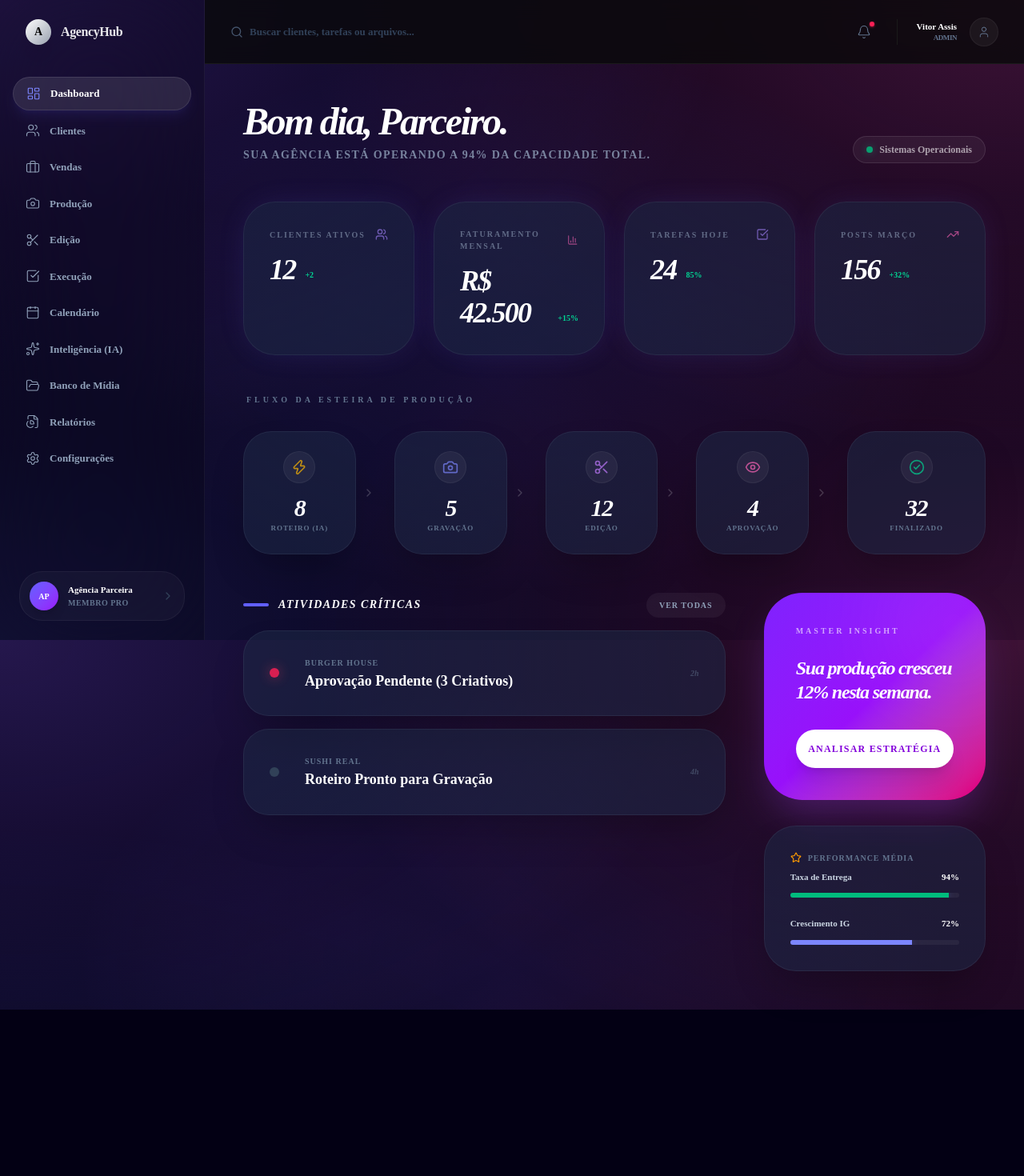
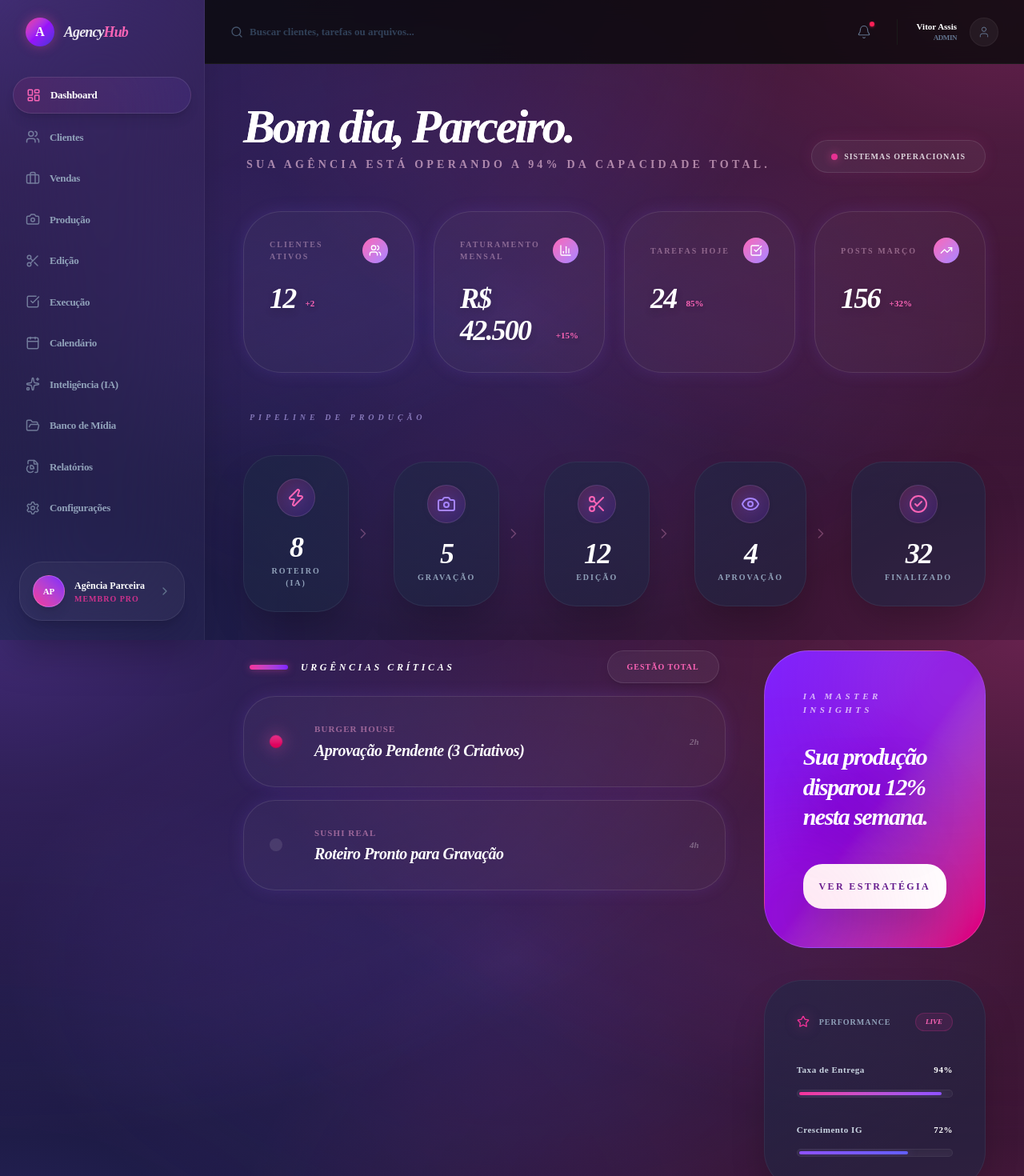
Before and after one commit to victordeassis6-creator/AGENCYHUB, a Next.js app: page / in a window 1280 px wide. Shown: the top 1470 px of the page at 80% size. Before the commit the page ends 1262 px from the top, so only its background shows below. Built offline with nearby package versions, Linux system fonts and the light colour scheme.

Commit message:
AgencyHub Visual Overhaul v3.3: Pink-Violet Luminous, Vibrant Mesh Gradients, and Lightened Dark Theme

```diff
--- a/app/globals.css
+++ b/app/globals.css
@@ -75,15 +75,19 @@
 
 @layer utilities {
   .glass {
-    @apply bg-white/[0.03] backdrop-blur-2xl border border-white/[0.06] shadow-2xl;
+    @apply bg-white/[0.04] backdrop-blur-3xl border border-white/[0.08] shadow-2xl;
+  }
+
+  .glass-glow {
+    @apply bg-white/[0.03] backdrop-blur-2xl border border-white/[0.1] shadow-[0_0_20px_rgba(139,92,246,0.15)] hover:shadow-[0_0_30px_rgba(236,72,153,0.2)] transition-all duration-500;
   }
 
   .glass-dark {
-    @apply bg-black/20 backdrop-blur-3xl border border-white/[0.03];
+    @apply bg-black/10 backdrop-blur-3xl border border-white/[0.03];
   }
 
   .glow-indigo {
-    @apply shadow-[0_0_40px_-10px_rgba(99,102,241,0.2)];
+    @apply shadow-[0_0_50px_-10px_rgba(139,92,246,0.3)];
   }
 
   .btn-lift {
@@ -92,13 +96,13 @@
 }
 
 body {
-  background-color: #030014;
+  background-color: #0c081a;
   background-image:
-    radial-gradient(at 0% 0%, rgba(139, 92, 246, 0.25) 0px, transparent 50%),
-    radial-gradient(at 100% 0%, rgba(236, 72, 153, 0.25) 0px, transparent 50%),
-    radial-gradient(at 50% 50%, rgba(139, 92, 246, 0.15) 0px, transparent 60%),
-    radial-gradient(at 100% 100%, rgba(236, 72, 153, 0.2) 0px, transparent 50%),
-    radial-gradient(at 0% 100%, rgba(99, 102, 241, 0.2) 0px, transparent 50%);
+    radial-gradient(at 0% 0%, rgba(139, 92, 246, 0.4) 0px, transparent 55%),
+    radial-gradient(at 100% 0%, rgba(236, 72, 153, 0.4) 0px, transparent 55%),
+    radial-gradient(at 50% 50%, rgba(139, 92, 246, 0.25) 0px, transparent 70%),
+    radial-gradient(at 100% 100%, rgba(236, 72, 153, 0.3) 0px, transparent 55%),
+    radial-gradient(at 0% 100%, rgba(99, 102, 241, 0.3) 0px, transparent 55%);
   background-attachment: fixed;
   color: #f8fafc;
   -webkit-font-smoothing: antialiased;
--- a/app/page.tsx
+++ b/app/page.tsx
@@ -10,18 +10,18 @@ import {
 
 export default function Dashboard() {
   const stats = [
-    { label: "Clientes Ativos", value: "12", icon: Users, trend: "+2", color: "text-violet-400" },
-    { label: "Faturamento Mensal", value: "R$ 42.500", icon: BarChart3, trend: "+15%", color: "text-pink-400" },
-    { label: "Tarefas Hoje", value: "24", icon: CheckSquare, trend: "85%", color: "text-violet-400" },
-    { label: "Posts Março", value: "156", icon: TrendingUp, trend: "+32%", color: "text-pink-400" },
+    { label: "Clientes Ativos", value: "12", icon: Users, trend: "+2", color: "from-pink-400 to-violet-400" },
+    { label: "Faturamento Mensal", value: "R$ 42.500", icon: BarChart3, trend: "+15%", color: "from-pink-400 to-violet-400" },
+    { label: "Tarefas Hoje", value: "24", icon: CheckSquare, trend: "85%", color: "from-pink-400 to-violet-400" },
+    { label: "Posts Março", value: "156", icon: TrendingUp, trend: "+32%", color: "from-pink-400 to-violet-400" },
   ]
 
   const pipelineStages = [
-    { label: "Roteiro (IA)", count: 8, icon: Zap, color: "text-amber-400" },
-    { label: "Gravação", count: 5, icon: Camera, color: "text-indigo-400" },
-    { label: "Edição", count: 12, icon: Scissors, color: "text-purple-400" },
-    { label: "Aprovação", count: 4, icon: Eye, color: "text-pink-400" },
-    { label: "Finalizado", count: 32, icon: CheckCircle2, color: "text-emerald-400" },
+    { label: "Roteiro (IA)", count: 8, icon: Zap, color: "text-pink-400" },
+    { label: "Gravação", count: 5, icon: Camera, color: "text-violet-400" },
+    { label: "Edição", count: 12, icon: Scissors, color: "text-pink-400" },
+    { label: "Aprovação", count: 4, icon: Eye, color: "text-violet-400" },
+    { label: "Finalizado", count: 32, icon: CheckCircle2, color: "text-pink-400" },
   ]
 
   return (
@@ -29,48 +29,50 @@ export default function Dashboard() {
       {/* Welcome Header */}
       <div className="flex flex-col md:flex-row md:items-end justify-between gap-4">
         <div>
-          <h1 className="text-5xl font-black tracking-tighter text-white mb-2 italic">Bom dia, Parceiro.</h1>
-          <p className="text-slate-400 text-sm font-semibold uppercase tracking-widest opacity-80">Sua agência está operando a 94% da capacidade total.</p>
+          <h1 className="text-6xl font-black tracking-tighter text-white mb-2 italic bg-clip-text text-transparent bg-gradient-to-r from-white via-pink-100 to-white/60">Bom dia, Parceiro.</h1>
+          <p className="text-pink-200/60 text-sm font-bold uppercase tracking-[0.3em] ml-1">Sua agência está operando a 94% da capacidade total.</p>
         </div>
-        <div className="flex items-center gap-2 text-xs font-bold text-white/60 bg-white/5 border border-white/10 px-4 py-2 rounded-2xl backdrop-blur-md">
-           <div className="h-2 w-2 rounded-full bg-emerald-500 shadow-[0_0_10px_rgba(16,185,129,0.5)] animate-pulse" />
+        <div className="flex items-center gap-2 text-[10px] font-black uppercase tracking-widest text-white/80 bg-white/5 border border-white/10 px-6 py-3 rounded-full backdrop-blur-3xl shadow-[0_0_20px_rgba(236,72,153,0.1)]">
+           <div className="h-2 w-2 rounded-full bg-pink-500 shadow-[0_0_12px_rgba(236,72,153,0.8)] animate-pulse" />
            Sistemas Operacionais
         </div>
       </div>
 
-      {/* Stats Grid - High Transparency v3.1 */}
+      {/* Stats Grid - Vivid Luminous v3.3 */}
       <div className="grid gap-6 md:grid-cols-4">
         {stats.map((stat, i) => (
-          <div key={i} className="group relative overflow-hidden p-8 rounded-[2.5rem] glass hover:bg-white/[0.05] transition-all duration-500 glow-indigo">
-             <div className="flex items-center justify-between mb-4">
-                <span className="text-[10px] font-black uppercase tracking-[0.2em] text-slate-400 opacity-60">{stat.label}</span>
-                <stat.icon className={`h-4 w-4 ${stat.color} opacity-60 group-hover:opacity-100 transition-opacity`} />
+          <div key={i} className="group relative overflow-hidden p-8 rounded-[3rem] glass-glow hover:scale-[1.02] duration-500">
+             <div className="flex items-center justify-between mb-6">
+                <span className="text-[10px] font-black uppercase tracking-[0.2em] text-pink-200/40">{stat.label}</span>
+                <div className={`p-2 rounded-xl bg-gradient-to-br ${stat.color} bg-opacity-10`}>
+                   <stat.icon className="h-4 w-4 text-white" />
+                </div>
              </div>
              <div className="flex items-end gap-3">
-                <h3 className="text-4xl font-black text-white italic tracking-tighter">{stat.value}</h3>
-                <span className="text-[10px] font-bold text-emerald-400 mb-1.5">{stat.trend}</span>
+                <h3 className="text-4xl font-black text-white italic tracking-tighter drop-shadow-lg">{stat.value}</h3>
+                <span className="text-[11px] font-black text-pink-400 mb-1.5 drop-shadow-md">{stat.trend}</span>
              </div>
-             <div className={`absolute bottom-0 left-0 h-1 w-full bg-gradient-to-r from-transparent via-white/10 to-transparent opacity-0 group-hover:opacity-100 transition-opacity`} />
+             <div className="absolute top-0 right-0 w-32 h-32 bg-gradient-to-br from-pink-500/10 to-transparent blur-3xl opacity-0 group-hover:opacity-100 transition-opacity" />
           </div>
         ))}
       </div>
 
-      {/* 🔄 ESTEIRA FLOW - Luminous v3.1 */}
-      <div className="space-y-6">
-        <h2 className="text-[10px] font-black uppercase tracking-[0.4em] text-slate-500 mb-8 ml-1">Fluxo da Esteira de Produção</h2>
-        <div className="flex flex-wrap md:flex-nowrap gap-4 items-center">
+      {/* 🔄 ESTEIRA FLOW - Vivid Bloom v3.3 */}
+      <div className="space-y-8">
+        <h2 className="text-[10px] font-black uppercase tracking-[0.5em] text-violet-300 opacity-60 mb-10 ml-2 italic">Pipeline de Produção</h2>
+        <div className="flex flex-wrap md:flex-nowrap gap-5 items-center">
            {pipelineStages.map((stage, i) => (
              <div key={i} className="flex-1 flex items-center group">
-                <div className="flex-1 glass rounded-3xl p-6 text-center hover:bg-white/[0.06] transition-all cursor-pointer group-hover:scale-[1.02] duration-300">
-                   <div className="h-10 w-10 mx-auto mb-4 rounded-2xl bg-white/5 flex items-center justify-center border border-white/5 group-hover:border-white/10 transition-all">
-                      <stage.icon className={`h-5 w-5 ${stage.color} opacity-70 group-hover:opacity-100`} />
+                <div className="flex-1 glass rounded-[2.5rem] p-7 text-center hover:bg-white/[0.08] transition-all cursor-pointer group-hover:-translate-y-2 duration-300 border-white/5 group-hover:border-pink-500/30 shadow-xl">
+                   <div className="h-12 w-12 mx-auto mb-5 rounded-2xl bg-gradient-to-br from-pink-500/20 to-violet-600/20 flex items-center justify-center border border-white/10 group-hover:shadow-[0_0_20px_rgba(236,72,153,0.2)] transition-all">
+                      <stage.icon className={`h-6 w-6 ${stage.color} drop-shadow-[0_0_8px_rgba(139,92,246,0.5)]`} />
                    </div>
-                   <div className="text-3xl font-black text-white leading-none mb-1 tracking-tighter italic">{stage.count}</div>
-                   <div className="text-[9px] font-bold uppercase tracking-widest text-slate-500">{stage.label}</div>
+                   <div className="text-4xl font-black text-white leading-none mb-1 tracking-tighter italic">{stage.count}</div>
+                   <div className="text-[10px] font-black uppercase tracking-[0.2em] text-slate-400 group-hover:text-pink-300 transition-colors">{stage.label}</div>
                 </div>
                 {i < pipelineStages.length - 1 && (
-                   <div className="hidden md:flex flex-col items-center px-2 opacity-20">
-                      <ChevronRight className="w-4 h-4 text-white" />
+                   <div className="hidden md:flex flex-col items-center px-2 opacity-30">
+                      <ChevronRight className="w-5 h-5 text-pink-300" />
                    </div>
                 )}
              </div>
@@ -80,12 +82,13 @@ export default function Dashboard() {
 
       {/* Main Grid: Critical & Insights */}
       <div className="grid gap-12 lg:grid-cols-12 items-start">
-        <div className="lg:col-span-8 space-y-6">
-           <div className="flex items-center justify-between mb-4">
-              <h3 className="text-sm font-black uppercase tracking-widest text-white flex items-center gap-3 italic">
-                 <div className="h-1 w-8 bg-indigo-500 rounded-full" /> Atividades Críticas
+        <div className="lg:col-span-8 space-y-8">
+           <div className="flex items-center justify-between mb-4 px-2">
+              <h3 className="text-xs font-black uppercase tracking-[0.3em] text-white flex items-center gap-4 italic">
+                 <div className="h-1.5 w-12 bg-gradient-to-r from-pink-500 to-violet-600 rounded-full shadow-[0_0_10px_rgba(236,72,153,0.5)]" />
+                 Urgências Críticas
               </h3>
-              <button className="text-[10px] font-bold text-slate-400 hover:text-white transition-colors uppercase tracking-widest bg-white/5 px-4 py-2 rounded-xl">Ver Todas</button>
+              <button className="text-[10px] font-black text-pink-400 hover:text-white transition-all uppercase tracking-widest bg-white/5 border border-white/10 px-6 py-3 rounded-2xl shadow-lg">Gestão Total</button>
            </div>
 
            <div className="space-y-4">
@@ -93,41 +96,51 @@ export default function Dashboard() {
                { client: "Burger House", task: "Aprovação Pendente (3 Criativos)", time: "2h", urgent: true },
                { client: "Sushi Real", task: "Roteiro Pronto para Gravação", time: "4h", urgent: false },
              ].map((activity, i) => (
-               <div key={i} className="flex items-center justify-between p-8 rounded-[2rem] glass hover:bg-white/[0.05] transition-all cursor-pointer group">
-                  <div className="flex items-center gap-8">
-                     <div className={`h-3 w-3 rounded-full ${activity.urgent ? "bg-rose-500 shadow-[0_0_15px_rgba(244,63,94,0.6)] animate-pulse" : "bg-slate-700"}`} />
+               <div key={i} className="flex items-center justify-between p-8 rounded-[2.5rem] glass-glow group cursor-pointer">
+                  <div className="flex items-center gap-10">
+                     <div className={`h-4 w-4 rounded-xl rotate-45 ${activity.urgent ? "bg-gradient-to-br from-pink-500 to-rose-600 shadow-[0_0_20px_rgba(236,72,153,0.6)] animate-pulse" : "bg-white/10"}`} />
                      <div>
-                        <p className="text-[10px] font-black text-slate-500 uppercase tracking-widest mb-1">{activity.client}</p>
-                        <p className="text-lg font-bold text-white group-hover:text-indigo-300 transition-colors leading-tight">{activity.task}</p>
+                        <p className="text-[11px] font-black text-pink-300/50 uppercase tracking-widest mb-1.5">{activity.client}</p>
+                        <p className="text-xl font-bold text-white group-hover:text-pink-400 transition-colors leading-tight italic tracking-tight">{activity.task}</p>
                      </div>
                   </div>
-                  <span className="text-[10px] font-black text-slate-500 italic opacity-50 group-hover:opacity-100">{activity.time}</span>
+                  <span className="text-[11px] font-black text-white/30 italic group-hover:text-white transition-colors">{activity.time}</span>
                </div>
              ))}
            </div>
         </div>
 
-        <div className="lg:col-span-4 space-y-8">
-           <div className="p-10 rounded-[3rem] bg-gradient-to-br from-violet-600 via-purple-600 to-pink-600 text-white relative overflow-hidden group shadow-2xl shadow-purple-500/30">
-              <div className="absolute -top-10 -right-10 w-40 h-40 bg-white/10 rounded-full blur-3xl group-hover:scale-125 transition-transform duration-700" />
-              <p className="text-[10px] font-black uppercase tracking-[0.3em] text-white/60 mb-6">Master Insight</p>
-              <h4 className="text-2xl font-black italic leading-tight mb-8 tracking-tighter">Sua produção cresceu 12% nesta semana.</h4>
-              <button className="w-full py-4 bg-white text-purple-700 rounded-2xl font-black text-xs uppercase tracking-widest hover:scale-[0.98] transition-all shadow-xl">Analisar Estratégia</button>
+        <div className="lg:col-span-4 space-y-10">
+           <div className="p-12 rounded-[3.5rem] bg-gradient-to-br from-violet-600 via-purple-700 to-pink-600 text-white relative overflow-hidden group shadow-3xl shadow-purple-900/40 border border-white/20">
+              <div className="absolute -top-20 -right-20 w-60 h-60 bg-white/20 rounded-full blur-[80px] group-hover:scale-150 transition-transform duration-1000" />
+              <div className="absolute -bottom-20 -left-20 w-60 h-60 bg-pink-400/20 rounded-full blur-[80px]" />
+
+              <p className="text-[11px] font-black uppercase tracking-[0.4em] text-white/70 mb-8 italic">IA Master Insights</p>
+              <h4 className="text-3xl font-black italic leading-tight mb-10 tracking-tighter drop-shadow-2xl">Sua produção disparou 12% nesta semana.</h4>
+
+              <button className="w-full py-5 bg-white text-purple-900 rounded-[1.5rem] font-black text-xs uppercase tracking-[0.2em] hover:scale-[0.97] hover:bg-pink-50 transition-all shadow-2xl border-0">Ver Estratégia</button>
            </div>
 
-           <div className="p-8 rounded-[2.5rem] glass space-y-8">
-              <h4 className="text-[10px] font-black text-slate-500 uppercase tracking-widest mb-2 flex items-center gap-2">
-                 <Star className="w-3.5 h-3.5 text-amber-500" /> Performance Média
-              </h4>
-              <div className="space-y-6">
+           <div className="p-10 rounded-[3rem] glass space-y-10 relative overflow-hidden border-white/10">
+              <div className="flex items-center justify-between">
+                 <h4 className="text-[10px] font-black text-slate-400 uppercase tracking-widest flex items-center gap-3">
+                    <Star className="w-4 h-4 text-pink-500 drop-shadow-[0_0_8px_rgba(236,72,153,0.5)]" /> Performance
+                 </h4>
+                 <div className="text-[9px] font-black bg-pink-500/10 text-pink-400 px-3 py-1 rounded-full border border-pink-500/20 italic">LIVE</div>
+              </div>
+
+              <div className="space-y-8">
                  {[
-                   { label: "Taxa de Entrega", val: "94%", color: "bg-emerald-500" },
-                   { label: "Crescimento IG", val: "72%", color: "bg-indigo-400" },
-                 ].map((bar, i) => (
-                   <div key={i} className="space-y-3">
-                      <div className="flex justify-between text-[11px] font-bold text-slate-300"><span>{bar.label}</span> <span className="text-white">{bar.val}</span></div>
-                      <div className="h-1.5 w-full bg-white/5 rounded-full overflow-hidden">
-                         <div className={`h-full ${bar.color} w-[${bar.val}] shadow-[0_0_10px_rgba(99,102,241,0.3)]`} style={{ width: bar.val }} />
+                   { label: "Taxa de Entrega", val: "94%", color: "from-pink-500 to-violet-500" },
+                   { label: "Crescimento IG", val: "72%", color: "from-violet-500 to-indigo-500" },
+                  ].map((bar, i) => (
+                   <div key={i} className="space-y-4">
+                      <div className="flex justify-between text-[11px] font-black text-slate-300 tracking-wider">
+                         <span>{bar.label}</span>
+                         <span className="text-white drop-shadow-md">{bar.val}</span>
+                      </div>
+                      <div className="h-2.5 w-full bg-white/5 rounded-full p-0.5 border border-white/5 overflow-hidden shadow-inner">
+                         <div className={`h-full rounded-full bg-gradient-to-r ${bar.color} shadow-[0_0_15px_rgba(139,92,246,0.4)]`} style={{ width: bar.val }} />
                       </div>
                    </div>
                  ))}
--- a/components/layout/sidebar.tsx
+++ b/components/layout/sidebar.tsx
@@ -27,31 +27,31 @@ export function Sidebar() {
   const pathname = usePathname()
 
   return (
-    <aside className="fixed inset-y-0 left-0 z-10 w-64 flex-col hidden sm:flex bg-black/20 backdrop-blur-3xl border-r border-white/5">
+    <aside className="fixed inset-y-0 left-0 z-10 w-64 flex-col hidden sm:flex bg-white/[0.02] backdrop-blur-3xl border-r border-white/5 shadow-2xl">
       {/* Logo */}
       <div className="flex h-20 items-center px-8">
-        <Link href="/" className="flex items-center gap-3">
-          <div className="h-8 w-8 rounded-lg bg-gradient-to-br from-white to-gray-400 flex items-center justify-center text-black font-black text-sm shadow-xl">A</div>
-          <span className="font-bold text-base tracking-tight text-white/90">AgencyHub</span>
+        <Link href="/" className="flex items-center gap-3 group">
+          <div className="h-9 w-9 rounded-xl bg-gradient-to-br from-pink-500 via-purple-600 to-indigo-700 flex items-center justify-center text-white font-black text-base shadow-[0_0_15px_rgba(236,72,153,0.4)] group-hover:scale-110 transition-transform duration-300">A</div>
+          <span className="font-bold text-lg tracking-tighter text-white/90 italic">Agency<span className="text-pink-400">Hub</span></span>
         </Link>
       </div>
 
       {/* Nav */}
-      <div className="flex-1 py-4 px-4 space-y-1.5 overflow-y-auto custom-scrollbar">
+      <div className="flex-1 py-4 px-4 space-y-2 overflow-y-auto custom-scrollbar">
         {navItems.map((item) => {
           const isActive = pathname === item.href
           return (
             <Link
               key={item.href}
               href={item.href}
-              className={`flex items-center gap-3 rounded-xl px-4 py-2.5 text-[13px] font-semibold transition-all duration-300 ${
+              className={`flex items-center gap-3 rounded-2xl px-4 py-3 text-[13px] font-bold transition-all duration-300 ${
                 isActive
-                  ? "bg-white/10 text-white shadow-lg shadow-indigo-500/10 border border-white/10"
+                  ? "bg-gradient-to-r from-pink-500/10 to-violet-500/10 text-white shadow-lg border border-white/10"
                   : "text-slate-400 hover:text-white hover:bg-white/5"
               }`}
             >
-              <item.icon className={`h-[18px] w-[18px] stroke-[1.5px] ${isActive ? 'text-indigo-400' : ''}`} />
-              <span>{item.name}</span>
+              <item.icon className={`h-[18px] w-[18px] stroke-[2px] ${isActive ? 'text-pink-400' : 'group-hover:text-violet-400 opacity-70 transition-all'}`} />
+              <span className="tracking-tight">{item.name}</span>
             </Link>
           )
         })}
@@ -59,13 +59,13 @@ export function Sidebar() {
 
       {/* Bottom User */}
       <div className="p-6">
-        <div className="flex items-center gap-3 rounded-2xl bg-white/[0.03] border border-white/[0.05] p-3 hover:bg-white/[0.08] cursor-pointer transition-all group">
-          <div className="h-9 w-9 rounded-full bg-gradient-to-br from-indigo-500 to-purple-600 flex items-center justify-center text-[10px] font-black text-white shadow-lg">AP</div>
+        <div className="flex items-center gap-3 rounded-2xl bg-white/[0.04] border border-white/[0.08] p-4 hover:bg-white/[0.08] cursor-pointer transition-all group shadow-xl">
+          <div className="h-10 w-10 rounded-full bg-gradient-to-tr from-pink-500 to-violet-600 flex items-center justify-center text-[11px] font-black text-white shadow-lg border border-white/20">AP</div>
           <div className="flex-1 min-w-0">
-            <p className="text-[11px] font-bold text-white truncate">Agência Parceira</p>
-            <p className="text-[10px] text-slate-500 font-bold uppercase tracking-wider">Membro Pro</p>
+            <p className="text-[12px] font-bold text-white truncate">Agência Parceira</p>
+            <p className="text-[10px] text-pink-500/80 font-black uppercase tracking-widest">Membro Pro</p>
           </div>
-          <ChevronRight className="w-4 h-4 text-slate-700 group-hover:text-slate-400" />
+          <ChevronRight className="w-4 h-4 text-slate-500 group-hover:text-white transition-colors" />
         </div>
       </div>
     </aside>
```
